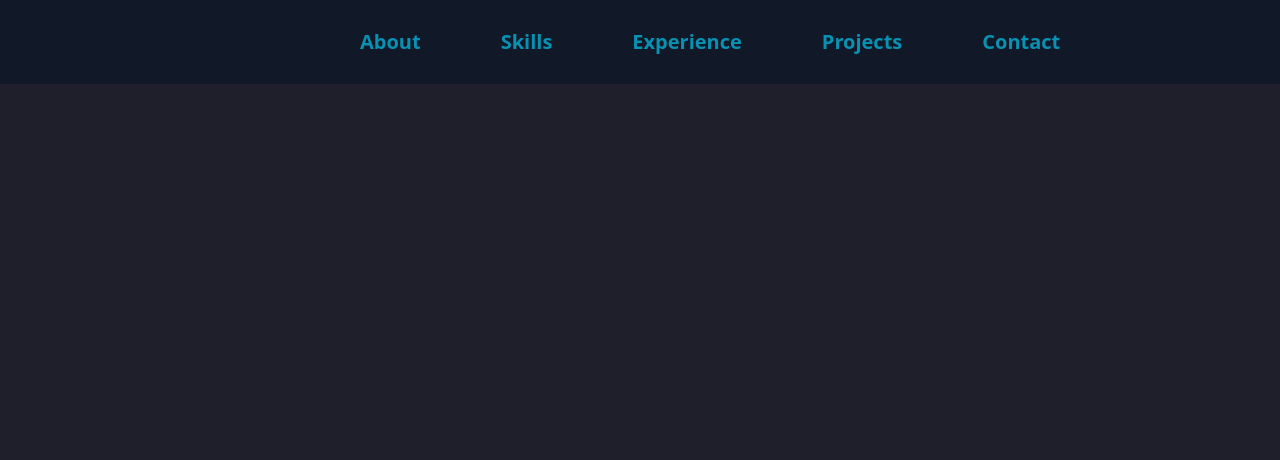
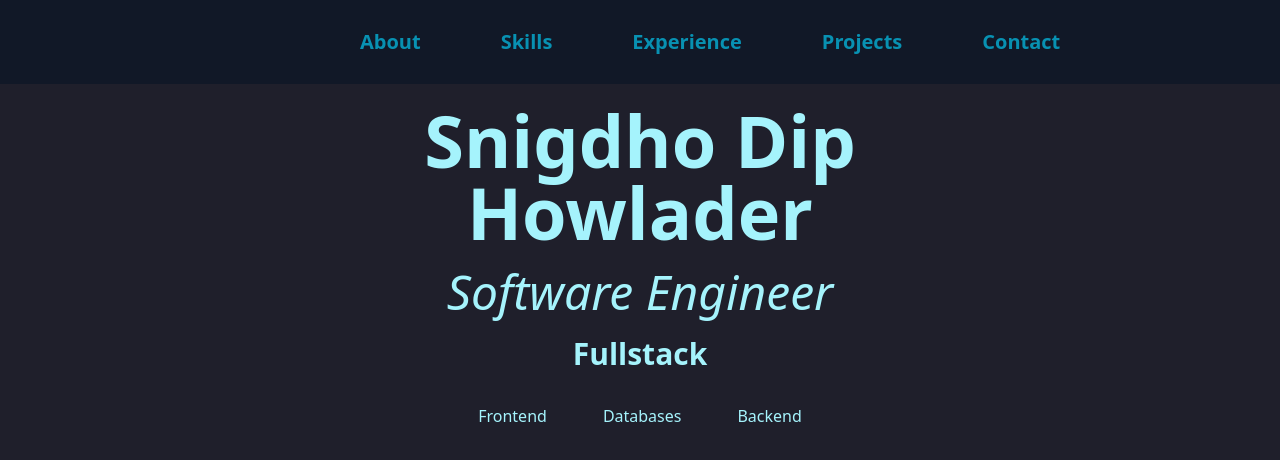
Before and after one commit to snigdho611/snigdho611.dev, a Next.js app: page / in a window 1280 px wide. Shown: the top 460 px of the page. Built offline with nearby package versions, Linux system fonts and the light colour scheme.

Commit message:
Adding base component

```diff
--- a/pages/index.tsx
+++ b/pages/index.tsx
@@ -1,13 +1,14 @@
 import Navbar from "components/Navbar";
+import Base from "components/Base";
 import gsap from "gsap";
 import Head from "next/head";
 import React, { useEffect, useRef, useState } from "react";
 
-interface HomeProps {
+interface indexProps {
   val: string;
 }
 
-const Home: React.FC<HomeProps> = ({ val }) => {
+const Index: React.FC<indexProps> = ({ val }) => {
   // const [windowWidth, setWindowWidth] = useState<Number>(
   //   typeof window !== "undefined" ? window.innerWidth : 0
   // );
@@ -94,14 +95,7 @@ const Home: React.FC<HomeProps> = ({ val }) => {
       </Head>
 
       <Navbar />
-      {/* <div
-        style={{
-          display: "flex",
-          flexDirection: "row",
-          color: "white",
-          gap: "35px",
-        }}
-      ></div> */}
+      <Base />
     </>
   );
 };
@@ -111,4 +105,4 @@ export async function getServerSideProps() {
   return { props: { val: value } };
 }
 
-export default Home;
+export default Index;
--- /dev/null
+++ b/src/components/Base/index.tsx
@@ -0,0 +1,22 @@
+import React from "react";
+
+const Base = () => {
+  return (
+    <div className="text-cyan-200 my-auto mx-auto my-5 w-2/4">
+      <div className="text-7xl font-bold text-center my-5">
+        Snigdho Dip Howlader
+      </div>
+      <div className="text-5xl italic font-medium text-center my-5">
+        Software Engineer
+      </div>
+      <div className="text-3xl font-bold text-center my-5">Fullstack</div>
+      <div className="flex flex-row gap-x-14 mx-auto justify-center my-8">
+        <div>Frontend</div>
+        <div>Databases</div>
+        <div>Backend</div>
+      </div>
+    </div>
+  );
+};
+
+export default Base;
```
